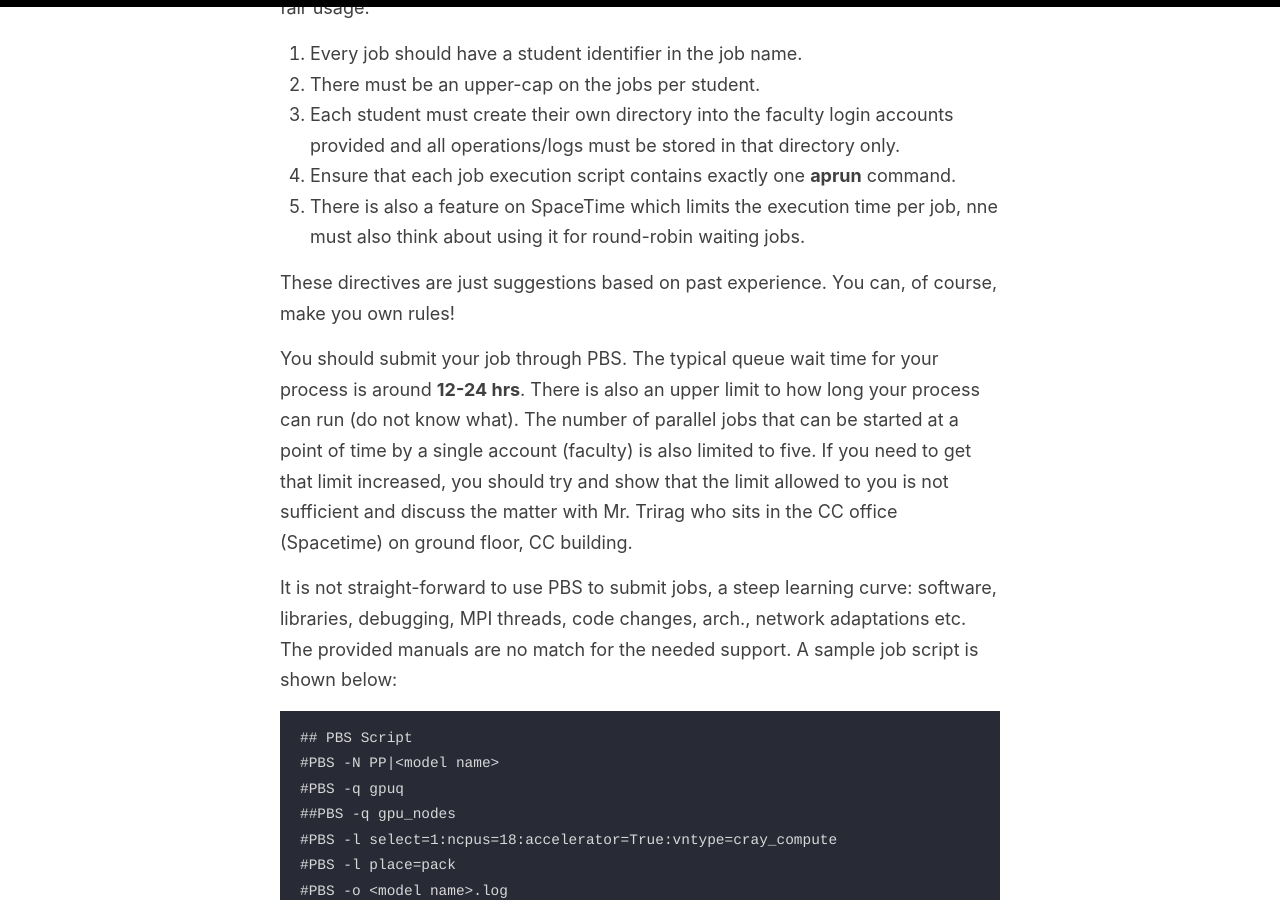
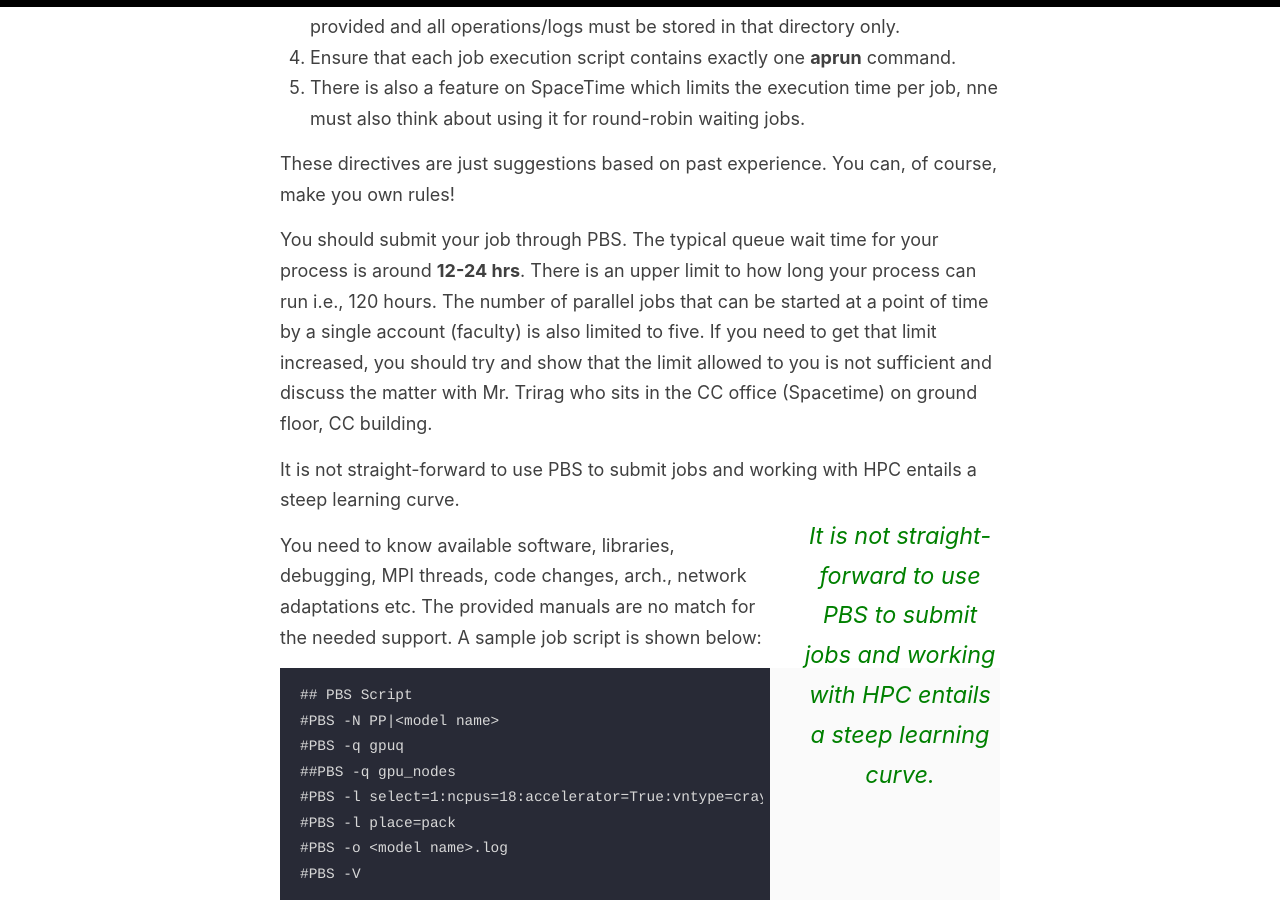
Before and after one commit to cse-iitb-wiki/cse-iitb-wiki.github.io, a Jekyll site: the page built from _posts/2020-09-13-cc-facilities.md, in a window 1280 px wide and 900 px high, scrolled down 750 px. Built offline with Jekyll 4.4.1, drawn with Linux system fonts in a browser that asks for light colours; nearby versions of some CDN libraries; some of the changed text lies outside the part shown.

Commit message:
detailed CC post, code snippet

````diff
--- a/_posts/2020-09-13-cc-facilities.md
+++ b/_posts/2020-09-13-cc-facilities.md
@@ -3,10 +3,9 @@ layout: post
 title: Using High Performance Computing Cluster
 categories: [GPU, Compute]
 author: Vihari Piratla, Diptesh Kanojia, Sabyasachi Ghosh
+categories: [GPUs, SpaceTime, HPC, SysAdmin]
 ---
 
-## GPUs
-### SpaceTime
 Computer Center (CC) provides access to 64 GPU nodes with P100 (these are decent GPUs at the time of this post). You can know more about the facility called SpaceTime at this (IITB internal) [link](https://spacetime.iitb.ac.in/).
 
 
@@ -25,9 +24,12 @@ Based on our experience, we used the following directives among the lab members
 
 These directives are just suggestions based on past experience. You can, of course, make you own rules!<br/>
 
-You should submit your job through PBS. The typical queue wait time for your process is around **12-24 hrs**. There is also an upper limit to how long your process can run (do not know what). The number of parallel jobs that can be started at a point of time by a single account (faculty) is also limited to five. If you need to get that limit increased, you should try and show that the limit allowed to you is not sufficient and discuss the matter with Mr. Trirag who sits in the CC office (Spacetime) on ground floor, CC building.
+You should submit your job through PBS. The typical queue wait time for your process is around **12-24 hrs**. There is an upper limit to how long your process can run i.e., 120 hours. The number of parallel jobs that can be started at a point of time by a single account (faculty) is also limited to five. If you need to get that limit increased, you should try and show that the limit allowed to you is not sufficient and discuss the matter with Mr. Trirag who sits in the CC office (Spacetime) on ground floor, CC building.
 
-It is not straight-forward to use PBS to submit jobs, a steep learning curve: software, libraries, debugging, MPI threads, code changes, arch., network adaptations etc. The provided manuals are no match for the needed support. A sample job script is shown below:
+{% include pullquote.html quote="It is not straight-forward to use PBS to submit jobs and working with HPC entails a steep learning curve. " %}
+
+You need to know available software, libraries, debugging, MPI threads, code changes, arch., network adaptations etc. The provided manuals are no match for the needed support. A sample job script is shown below:
+
 
 ```
 ## PBS Script
````
